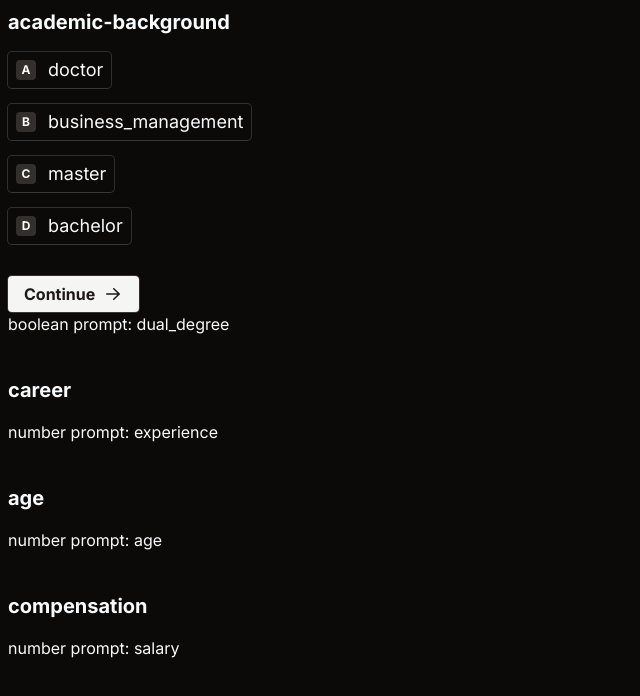
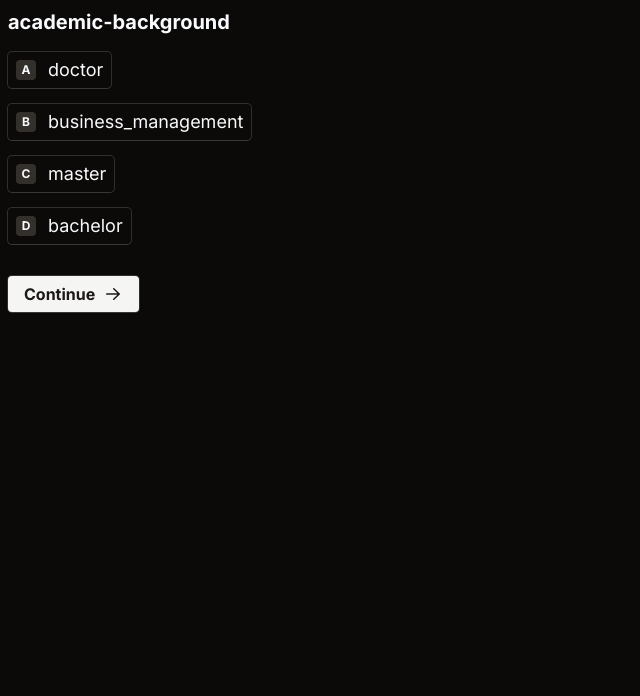
Before and after one commit to antonve/hsfp.tokyo, a Next.js app: page /calculator/engineer/academic-background/1 in a window 1280 px wide. Shown: the top 696 px of the page, without its empty margins (0-640 px from the left). Built offline with nearby package versions, Linux system fonts and the light colour scheme.

Commit message:
show only one prompt at a time

```diff
--- a/src/components/VisaForm.tsx
+++ b/src/components/VisaForm.tsx
@@ -2,11 +2,7 @@
 
 import { useParams, useSearchParams } from 'next/navigation'
 import { z } from 'zod'
-import {
-  ArrowLongRightIcon,
-  ArrowRightIcon,
-  ArrowSmallRightIcon,
-} from '@heroicons/react/20/solid'
+import { ArrowRightIcon } from '@heroicons/react/20/solid'
 
 import {
   BooleanPrompt,
@@ -36,17 +32,7 @@ export function VisaForm({ config }: Props) {
   const qualifications = useQualifications()
   const progress = useVisaFormProgress(config)
 
-  return (
-    <form>
-      {config.order.map(category => (
-        <VisaFormSection
-          prompts={config.sections[category]!!}
-          category={category}
-          progress={progress}
-        />
-      ))}
-    </form>
-  )
+  return <VisaFormSection config={config} progress={progress} />
 }
 
 const paramsSchema = z.object({
@@ -84,34 +70,24 @@ function useQualifications() {
 }
 
 function VisaFormSection({
-  prompts,
-  category,
+  config,
   progress,
 }: {
-  prompts: Prompt[]
-  category: Category
+  config: FormConfig
   progress: VisaProgress
 }) {
+  const prompts = config.sections[progress.category]!!
+  const prompt = prompts[progress.promptIndex]
+
   return (
     <div className="pb-10">
-      <h2 className="font-bold text-xl mb-4">{category}</h2>
-      {prompts.map((prompt, i) => (
-        <VisaFromPrompt
-          prompt={prompt}
-          isFocus={progress.category === category && progress.promptIndex === i}
-        />
-      ))}
+      <h2 className="font-bold text-xl mb-4">{progress.category}</h2>
+      <VisaFormPrompt prompt={prompt} />
     </div>
   )
 }
 
-function VisaFromPrompt({
-  prompt,
-  isFocus,
-}: {
-  prompt: Prompt
-  isFocus: boolean
-}) {
+function VisaFormPrompt({ prompt }: { prompt: Prompt }) {
   switch (prompt.type) {
     case 'NUMBER':
       return (
@@ -143,10 +119,10 @@ function BooleanPrompt({ prompt }: { prompt: BooleanPrompt }) {
 }
 
 function ChoicePrompt({ prompt }: { prompt: ChoicePrompt }) {
-  const [value, setValue] = useState<string | undefined>()
+  const [value, setValue] = useState<string | undefined>(undefined)
 
   return (
-    <form onSubmit={() => {}}>
+    <form>
       <div className="space-y-4 mb-8">
         {prompt.options.map((option, i) => (
           <div className="w-full">
```
